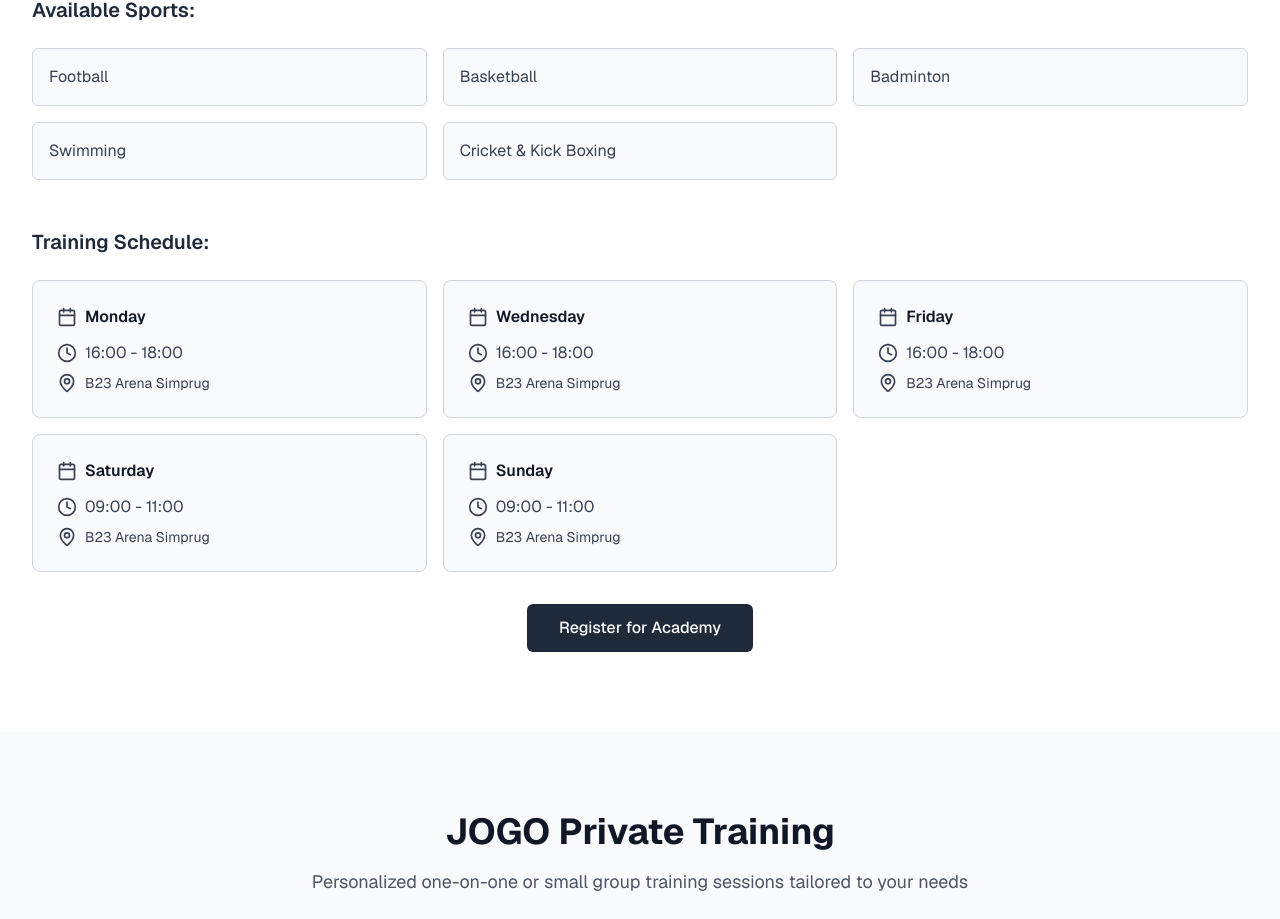
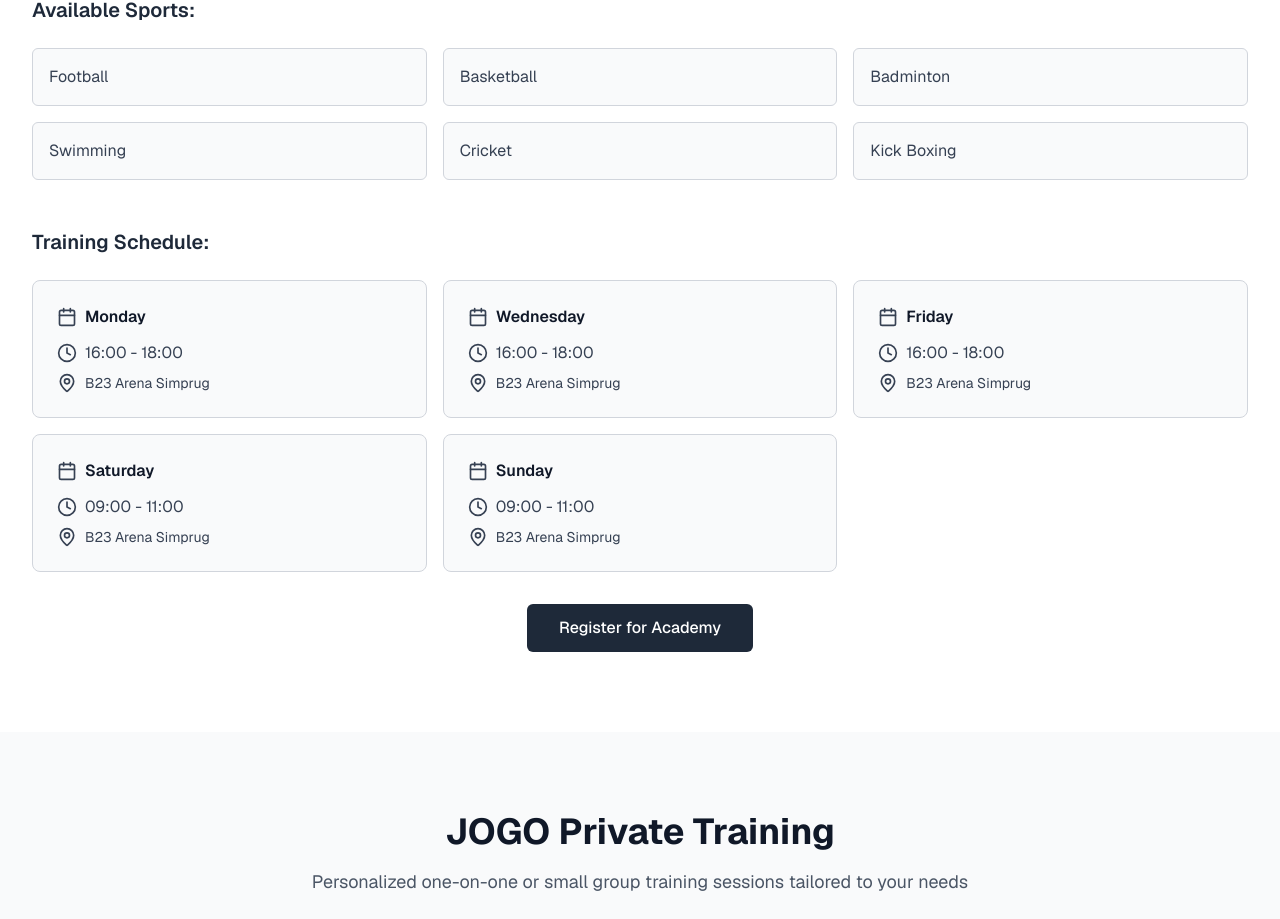
Before and after one commit to DrRhea/badailautasmara-web, a Next.js app: page / in a window 1280 px wide. Shown: the part 1120-2039 px from the top of the page. Built offline with nearby package versions, Linux system fonts and the light colour scheme.

Commit message:
Separate Cricket and Kick Boxing into two separate sports items

```diff
--- a/src/components/AcademySection.tsx
+++ b/src/components/AcademySection.tsx
@@ -19,7 +19,8 @@ const sports = [
   "Basketball",
   "Badminton",
   "Swimming",
-  "Cricket & Kick Boxing",
+  "Cricket",
+  "Kick Boxing",
 ];
 
 export default function AcademySection() {
```
